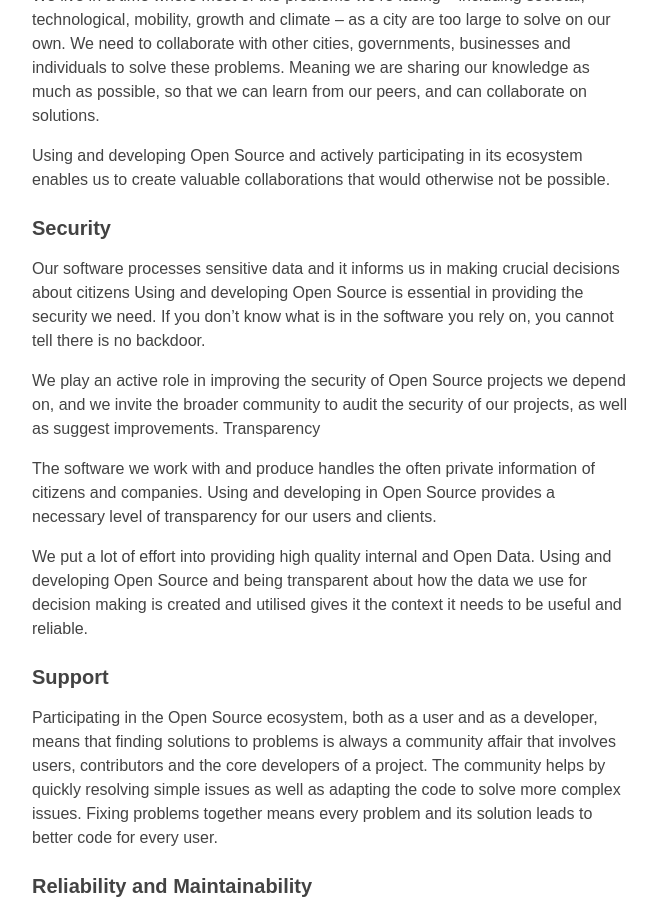
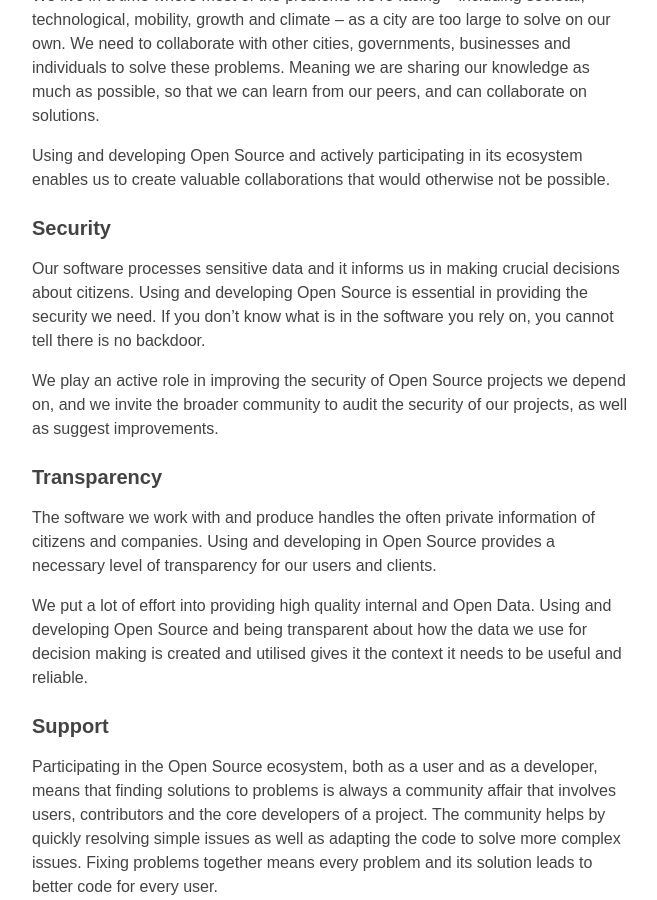
Before and after one commit to Amsterdam/amsterdam.github.io, a Jekyll site: the page built from index.md, in a window 1280 px wide and 900 px high, scrolled down 832 px. Shown: the whole window, without its empty margins (138-795 px from the left). Built offline with Jekyll 4.4.1, drawn with Linux system fonts in a browser that asks for light colours; our own code applies the rules of GitHub Pages for plain Markdown files.

Commit message:
Typos and a missing header

```diff
--- a/index.md
+++ b/index.md
@@ -20,10 +20,11 @@ Using and developing Open Source and actively participating in its ecosystem ena
 
 ### Security
 
-Our software processes sensitive data and it informs us in making crucial decisions about citizens Using and developing Open Source is essential in providing the security we need. If you don’t know what is in the software you rely on, you cannot tell there is no backdoor.
+Our software processes sensitive data and it informs us in making crucial decisions about citizens. Using and developing Open Source is essential in providing the security we need. If you don’t know what is in the software you rely on, you cannot tell there is no backdoor.
 
 We play an active role in improving the security of Open Source projects we depend on, and we invite the broader community to audit the security of our projects, as well as suggest improvements.
-Transparency
+
+### Transparency
 
 The software we work with and produce handles the often private information of citizens and companies. Using and developing in Open Source provides a necessary level of transparency for our users and clients.
 
```
